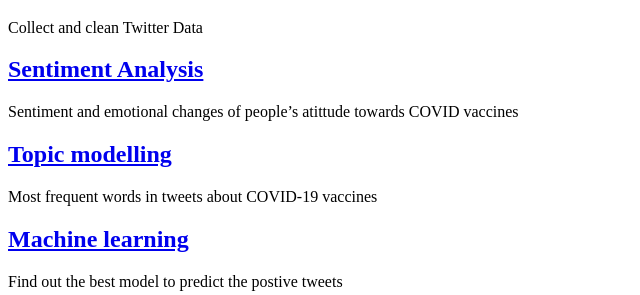
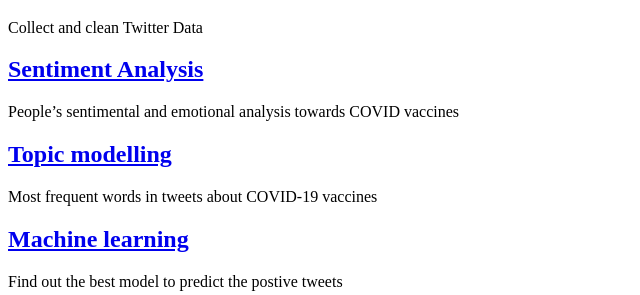
Before and after one commit to Anran0716/550final-proj, a Jekyll site: the page built from index.html, in a window 1280 px wide. Shown: the part 828-1123 px from the top of the page, without its empty margins (0-640 px from the left). Built offline with Jekyll 4.4.1, drawn with Linux system fonts in a browser that asks for light colours; cached includes are drawn as plain includes; nearby versions of some CDN libraries; the list of posts is cut into pages by our own code.

Commit message:
Update 2021-12-15-Sentiment Analysis.md

```diff
--- a/_posts/2021-12-15-Sentiment Analysis.md
+++ b/_posts/2021-12-15-Sentiment Analysis.md
@@ -3,7 +3,7 @@ title: "Sentiment Analysis"
 date: 2021-12-13
 published: true
 tags: [dataviz, altair, hvplot, holoviews]
-excerpt: "Sentiment and emotional changes of people's atittude towards COVID vaccines"
+excerpt: "People's sentimental and emotional analysis towards COVID vaccines"
 hv-loader:
   hv-chart-1: ["charts/senti_month_line.html","400"]
   hv-chart-2: ["charts/by_senti_bar.html","400"]
```
